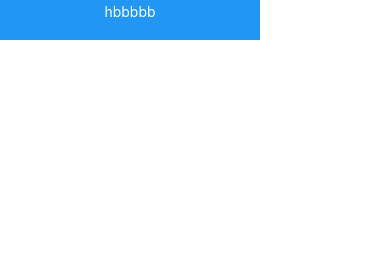
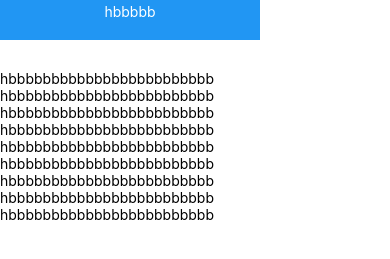
Before and after one commit to hbbaly/React-Native, a React Native app in the folder basic/: screen / in a window 390 px wide. Shown: the part 341-600 px from the top of the page. Built offline with nearby package versions, Linux system fonts and the light colour scheme.

Commit message:
ADD:ScrollView的使用

```diff
--- a/basic/App.js
+++ b/basic/App.js
@@ -5,6 +5,7 @@ import Greetings from './views/props/Greeting'
 import BlinkApp from './views/state/state'
 import StyleComponent from './views/sty/style'
 import Press from './views/press/press'
+import Scroll from './views/scroll/scroll'
 export default class App extends Component {
   render() {
     return (
@@ -14,8 +15,8 @@ export default class App extends Component {
           <Greetings />
           {/* <BlinkApp /> */}
           <StyleComponent />
-
           <Press />
+          <Scroll />
         </View>
     );
   }
--- /dev/null
+++ b/basic/views/scroll/scroll.js
@@ -0,0 +1,38 @@
+import React, { Component } from 'react';
+import {View, Text, ScrollView, StyleSheet} from 'react-native'
+export default class Scroll extends Component{
+  // ScrollView适合用来显示数量不多的滚动元素。放置在ScrollView中的所有组件都会被渲染，哪怕有些组件因为内容太长被挤出了屏幕外。如果你需要显示较长的滚动列表，那么应该使用功能差不多但性能更好的FlatList组件。
+  render () {
+    return (
+      <ScrollView style={styles.text}>
+        <Text>hbbbbbbbbbbbbbbbbbbbbbbbb</Text>
+        <Text>hbbbbbbbbbbbbbbbbbbbbbbbb</Text>
+        <Text>hbbbbbbbbbbbbbbbbbbbbbbbb</Text>
+        <Text>hbbbbbbbbbbbbbbbbbbbbbbbb</Text>
+        <Text>hbbbbbbbbbbbbbbbbbbbbbbbb</Text>
+        <Text>hbbbbbbbbbbbbbbbbbbbbbbbb</Text>
+        <Text>hbbbbbbbbbbbbbbbbbbbbbbbb</Text>
+        <Text>hbbbbbbbbbbbbbbbbbbbbbbbb</Text>
+        <Text>hbbbbbbbbbbbbbbbbbbbbbbbb</Text>
+        <Text>hbbbbbbbbbbbbbbbbbbbbbbbb</Text>
+        <Text>hbbbbbbbbbbbbbbbbbbbbbbbb</Text>
+        <Text>hbbbbbbbbbbbbbbbbbbbbbbbb</Text>
+        <Text>hbbbbbbbbbbbbbbbbbbbbbbbb</Text>
+        <Text>hbbbbbbbbbbbbbbbbbbbbbbbb</Text>
+        <Text>hbbbbbbbbbbbbbbbbbbbbbbbb</Text>
+        <Text>hbbbbbbbbbbbbbbbbbbbbbbbb</Text>
+        <Text>hbbbbbbbbbbbbbbbbbbbbbbbb</Text>
+        <Text>hbbbbbbbbbbbbbbbbbbbbbbbb</Text>
+        <Text>hbbbbbbbbbbbbbbbbbbbbbbbb</Text>
+        <Text>hbbbbbbbbbbbbbbbbbbbbbbbb</Text>
+      </ScrollView>
+    )
+  }
+}
+const styles = StyleSheet.create({
+  text:{
+    width:'100%',
+    height:150,
+    textAlign: 'center'
+  }
+})
```
